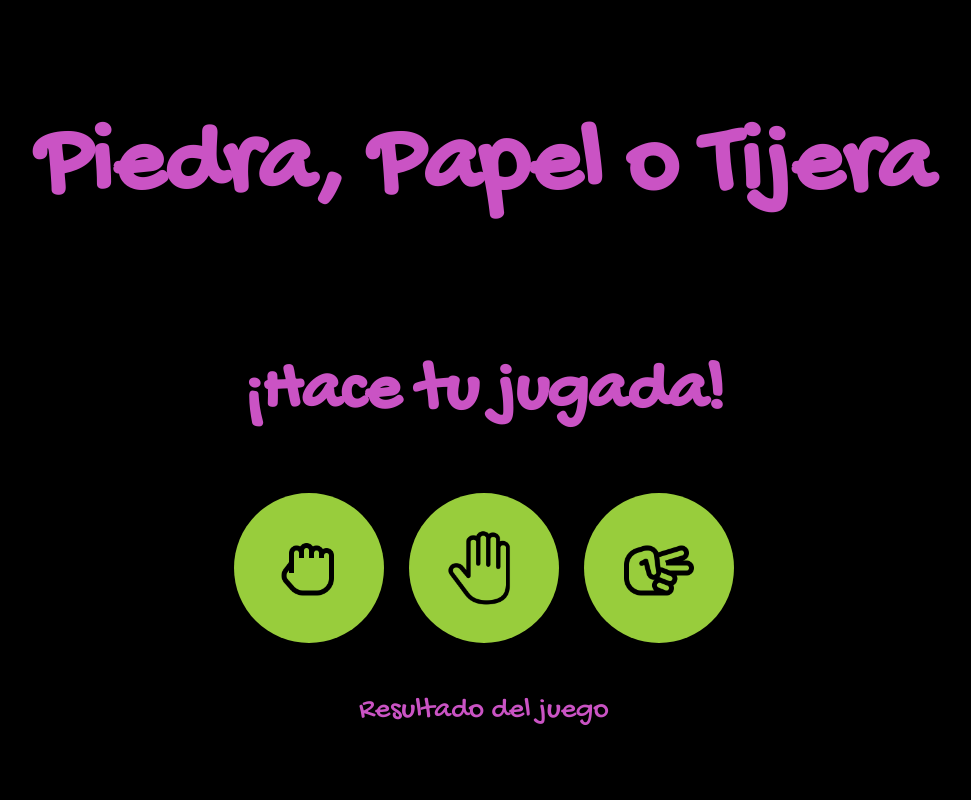
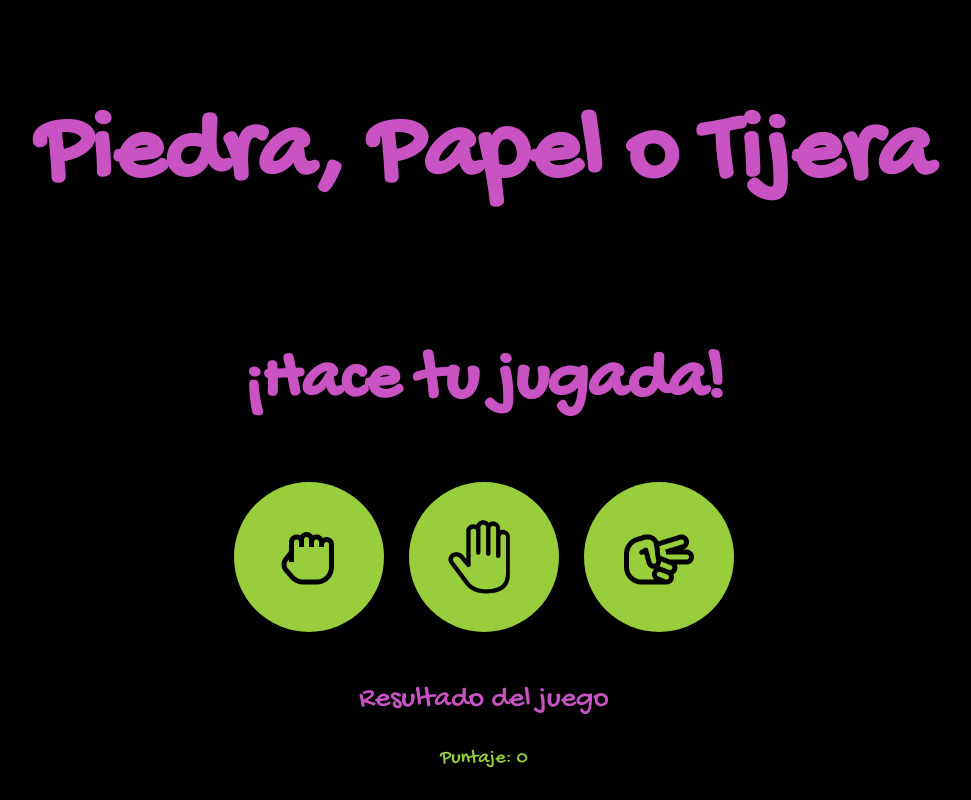
Before and after one commit to Anto-Olguin/EntregaFinal_Olguin, a plain HTML site: page index.html in a window 1280 px wide. Shown: the whole page, without its empty margins (156-1127 px from the left). Drawn offline with nearby package versions, Linux system fonts and the light colour scheme.

Commit message:
mostrar puntaje

```diff
--- a/index.html
+++ b/index.html
@@ -24,6 +24,8 @@
     <div class="resultado">
         <p>Resultado del juego</p>
     </div>
+    <div class="puntaje">
+    </div>
     <script src="scripts.js"></script>
     <script type="text/javascript" src="https://cdn.jsdelivr.net/npm/toastify-js"></script>
 </body>
--- a/styles.css
+++ b/styles.css
@@ -57,3 +57,8 @@ h2 {
     font-size: 30px;
     color: #CA53C4;
 }
+
+.puntaje {
+    font-size: 20px;
+    color: #98CD3C;
+}
```
